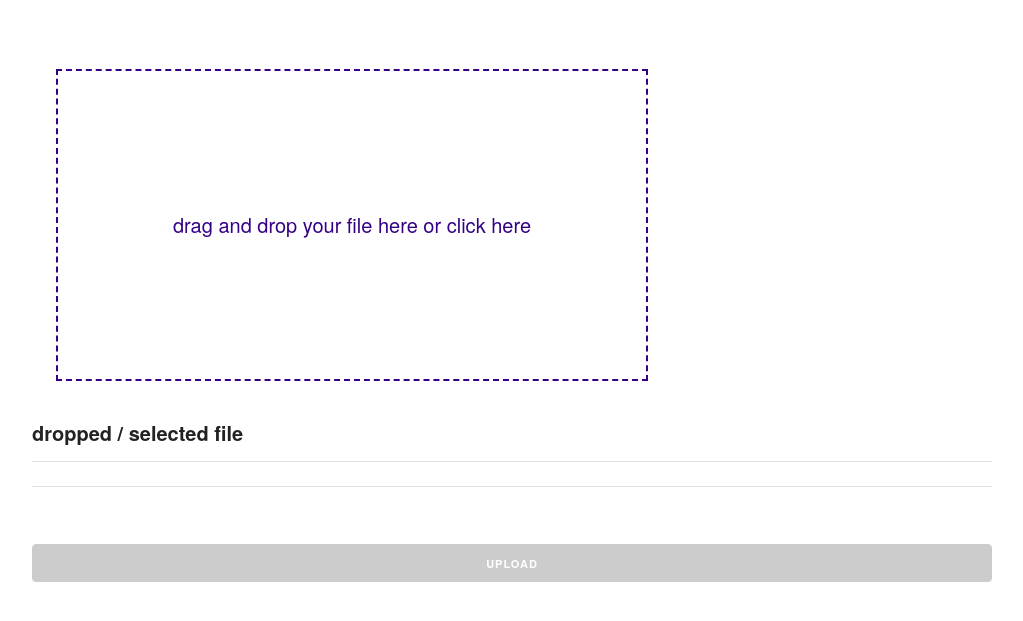
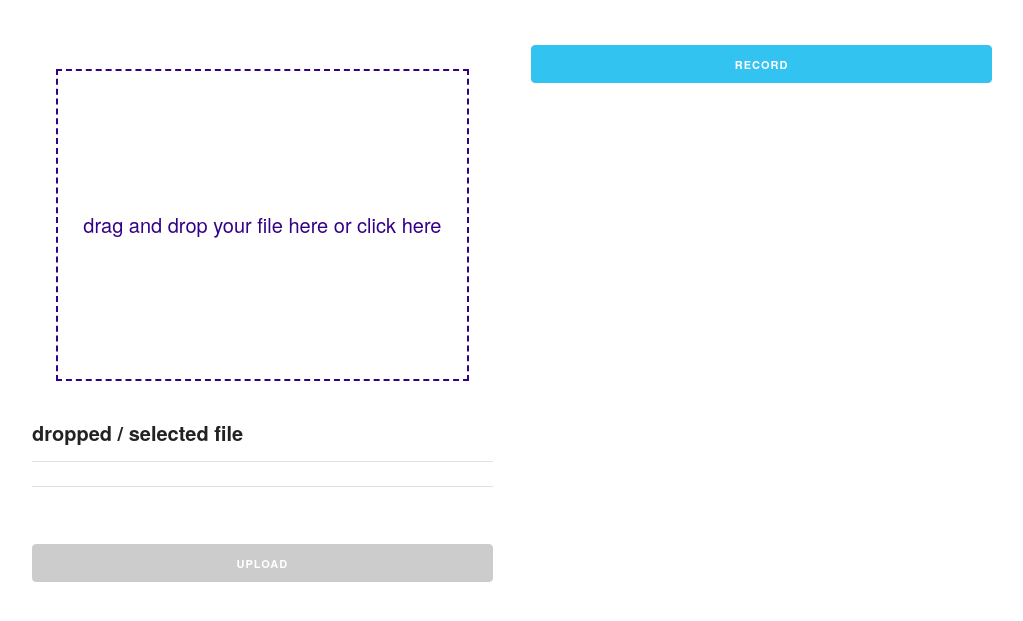
Before and after one commit to mast-specialclass-B/anywhere-ondemand, a website: page frontend/index.html in a window 1280 px wide. Shown: the part 99-720 px from the top of the page, without its empty margins (128-1151 px from the left). Drawn offline with Linux system fonts and the light colour scheme.

Commit message:
recordボタンの追加

```diff
--- a/frontend/css/skeleton.css
+++ b/frontend/css/skeleton.css
@@ -425,7 +425,7 @@ there.
 .uploader {
   position: relative;
   border-radius: 8px;
-  width: 640px; height: 360px;
+  width: 100%; height: 360px;
   background: #ffffff;
   overflow: hidden;
 }
--- a/frontend/index.html
+++ b/frontend/index.html
@@ -22,6 +22,8 @@
 			<br>
 			<h1>Transcript Index</h1>
 			<br>
+			<div class="row">
+				<div class="six columns">
 					<div class="uploader">
 						<input type="file" accept="audio/*" id = "fileInput" onchange="ableButton()"/>
 					</div>
@@ -39,6 +41,11 @@
 					</table>
 					<br>
 					<button onclick="generateIndex()" class="button-primary u-full-width" id = "uploadButton" >Upload</button>
+				</div>
+				<div class="six columns">
+					<button onclick="generateIndex()" class="button-primary u-full-width" id = "recordButton" >Record</button>
+				</div>
+			</div>
 			<br>
 			<br>
 			<h3>目次</h3>
```
Lines whose indentation alone changed are shown as unchanged.
